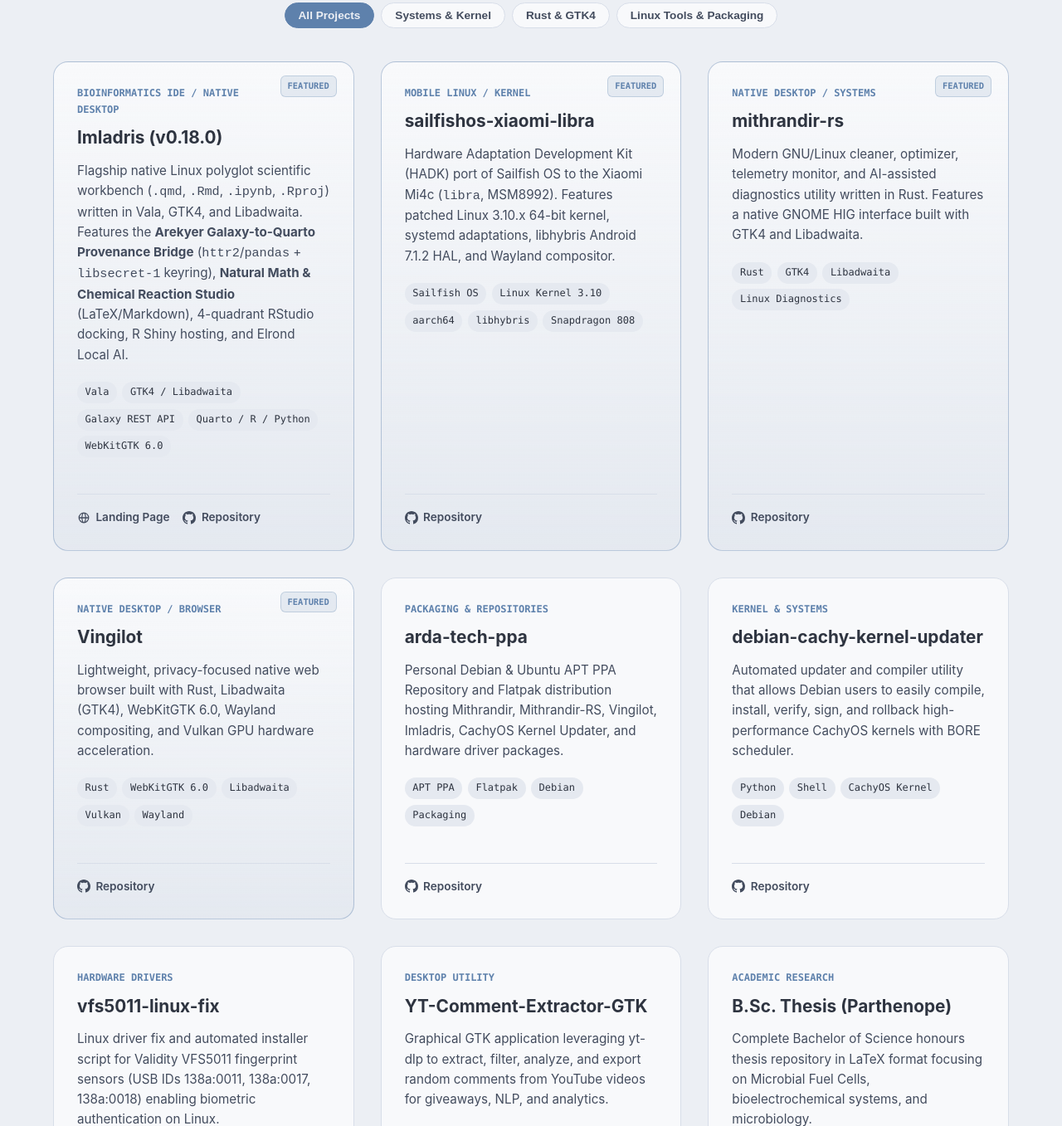
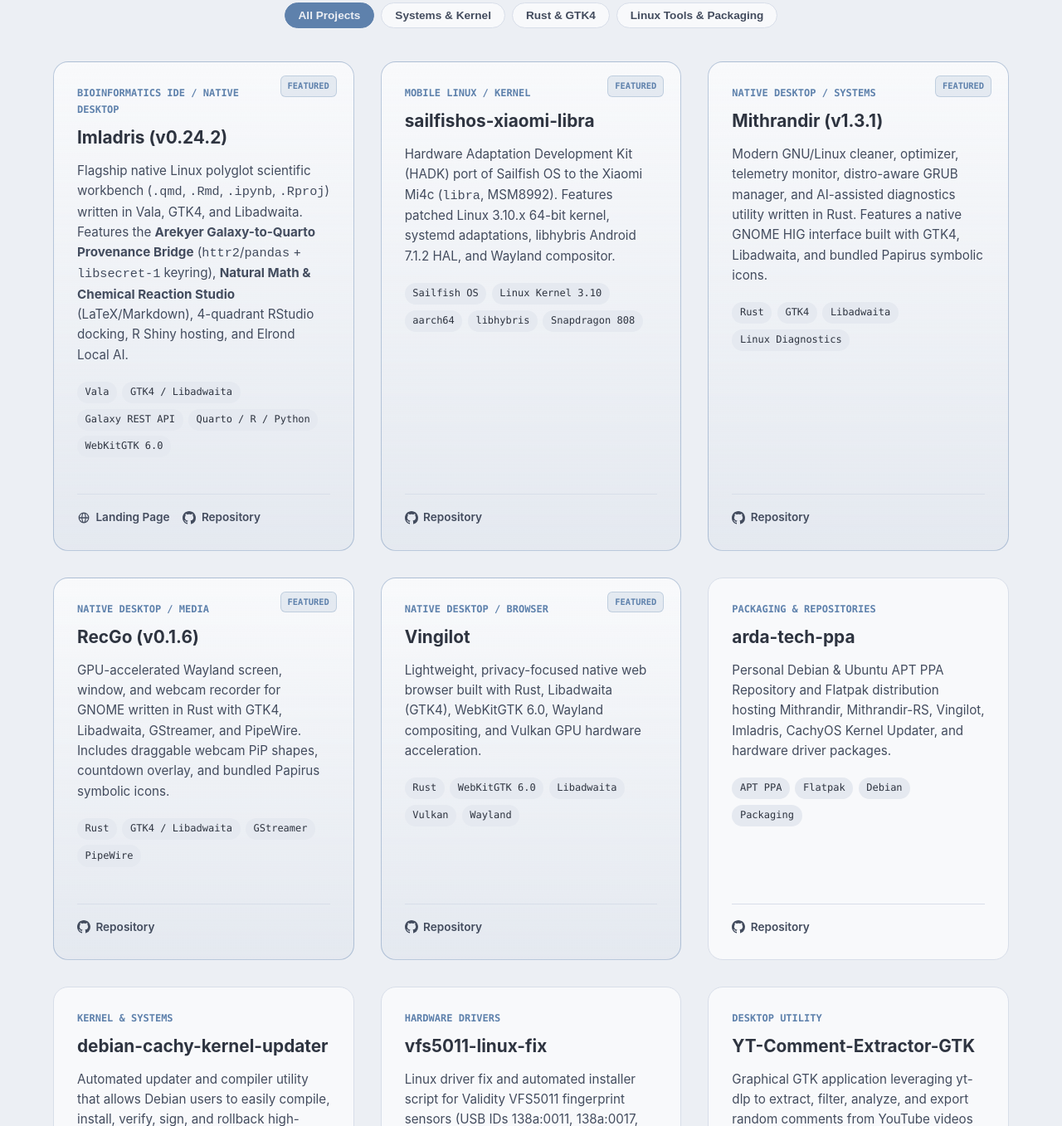
Before and after one commit to Antux912012/Antux912012.github.io, a plain HTML site: page index.html in a window 1280 px wide. Shown: the part 4975-6332 px from the top of the page at 83% size. Drawn offline with Linux system fonts and the light colour scheme.

Commit message:
Update portfolio landing page with Imladris v0.24.2, Mithrandir v1.3.1, and RecGo v0.1.6

```diff
--- a/index.html
+++ b/index.html
@@ -511,7 +511,7 @@
             <span class="project-category">Bioinformatics IDE / Native Desktop</span>
             <h3 class="project-title">
               <a href="https://antux912012.github.io/imladris/" target="_blank" rel="noopener noreferrer">
-                Imladris (v0.18.0)
+                Imladris (v0.24.2)
               </a>
             </h3>
             <p class="project-desc">
@@ -566,17 +566,17 @@
           </div>
         </article>
 
-        <!-- Project 3: Mithrandir-RS -->
+        <!-- Project 3: Mithrandir -->
         <article class="project-card featured" data-category="desktop systems">
           <div class="project-top">
             <span class="project-category">Native Desktop / Systems</span>
             <h3 class="project-title">
-              <a href="https://github.com/Antux912012/mithrandir-rs" target="_blank" rel="noopener noreferrer">
-                mithrandir-rs
+              <a href="https://github.com/Antux912012/mithrandir" target="_blank" rel="noopener noreferrer">
+                Mithrandir (v1.3.1)
               </a>
             </h3>
             <p class="project-desc">
-              Modern GNU/Linux cleaner, optimizer, telemetry monitor, and AI-assisted diagnostics utility written in Rust. Features a native GNOME HIG interface built with GTK4 and Libadwaita.
+              Modern GNU/Linux cleaner, optimizer, telemetry monitor, distro-aware GRUB manager, and AI-assisted diagnostics utility written in Rust. Features a native GNOME HIG interface built with GTK4, Libadwaita, and bundled Papirus symbolic icons.
             </p>
             <div class="project-stack">
               <span class="pill-tag">Rust</span>
@@ -586,7 +586,34 @@
             </div>
           </div>
           <div class="project-links">
-            <a href="https://github.com/Antux912012/mithrandir-rs" target="_blank" rel="noopener noreferrer" class="project-link">
+            <a href="https://github.com/Antux912012/mithrandir" target="_blank" rel="noopener noreferrer" class="project-link">
+              <svg width="16" height="16" viewBox="0 0 24 24" fill="currentColor"><path d="M12 0C5.37 0 0 5.37 0 12c0 5.31 3.435 9.795 8.205 11.385.6.105.825-.255.825-.57 0-.285-.015-1.23-.015-2.235-3.015.555-3.795-.735-4.035-1.41-.135-.345-.72-1.41-1.23-1.695-.42-.225-1.02-.78-.015-.795.945-.015 1.62.87 1.845 1.23 1.08 1.815 2.805 1.305 3.495.99.105-.78.42-1.305.765-1.605-2.67-.3-5.46-1.335-5.46-5.925 0-1.305.465-2.385 1.23-3.225-.12-.3-.54-1.53.12-3.18 0 0 1.005-.315 3.3 1.23.96-.27 1.98-.405 3-.405s2.04.135 3 .405c2.295-1.56 3.3-1.23 3.3-1.23.66 1.65.24 2.88.12 3.18.765.84 1.23 1.905 1.23 3.225 0 4.605-2.805 5.625-5.475 5.925.435.375.81 1.095.81 2.22 0 1.605-.015 2.895-.015 3.3 0 .315.225.69.825.57A12.02 12.02 0 0024 12c0-6.63-5.37-12-12-12z"/></svg>
+              Repository
+            </a>
+          </div>
+        </article>
+
+        <!-- Project 3b: RecGo -->
+        <article class="project-card featured" data-category="desktop">
+          <div class="project-top">
+            <span class="project-category">Native Desktop / Media</span>
+            <h3 class="project-title">
+              <a href="https://github.com/Antux912012/RecGo" target="_blank" rel="noopener noreferrer">
+                RecGo (v0.1.6)
+              </a>
+            </h3>
+            <p class="project-desc">
+              GPU-accelerated Wayland screen, window, and webcam recorder for GNOME written in Rust with GTK4, Libadwaita, GStreamer, and PipeWire. Includes draggable webcam PiP shapes, countdown overlay, and bundled Papirus symbolic icons.
+            </p>
+            <div class="project-stack">
+              <span class="pill-tag">Rust</span>
+              <span class="pill-tag">GTK4 / Libadwaita</span>
+              <span class="pill-tag">GStreamer</span>
+              <span class="pill-tag">PipeWire</span>
+            </div>
+          </div>
+          <div class="project-links">
+            <a href="https://github.com/Antux912012/RecGo" target="_blank" rel="noopener noreferrer" class="project-link">
               <svg width="16" height="16" viewBox="0 0 24 24" fill="currentColor"><path d="M12 0C5.37 0 0 5.37 0 12c0 5.31 3.435 9.795 8.205 11.385.6.105.825-.255.825-.57 0-.285-.015-1.23-.015-2.235-3.015.555-3.795-.735-4.035-1.41-.135-.345-.72-1.41-1.23-1.695-.42-.225-1.02-.78-.015-.795.945-.015 1.62.87 1.845 1.23 1.08 1.815 2.805 1.305 3.495.99.105-.78.42-1.305.765-1.605-2.67-.3-5.46-1.335-5.46-5.925 0-1.305.465-2.385 1.23-3.225-.12-.3-.54-1.53.12-3.18 0 0 1.005-.315 3.3 1.23.96-.27 1.98-.405 3-.405s2.04.135 3 .405c2.295-1.56 3.3-1.23 3.3-1.23.66 1.65.24 2.88.12 3.18.765.84 1.23 1.905 1.23 3.225 0 4.605-2.805 5.625-5.475 5.925.435.375.81 1.095.81 2.22 0 1.605-.015 2.895-.015 3.3 0 .315.225.69.825.57A12.02 12.02 0 0024 12c0-6.63-5.37-12-12-12z"/></svg>
               Repository
             </a>
```
